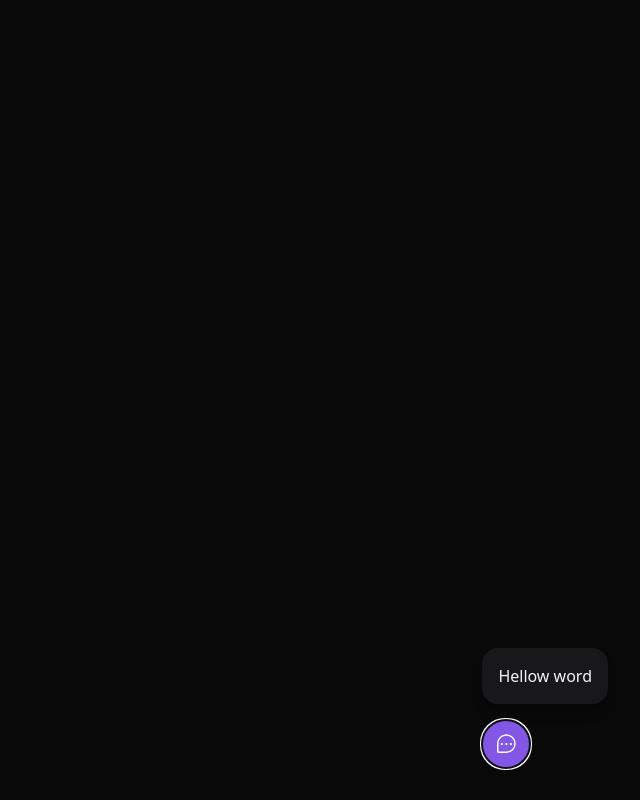
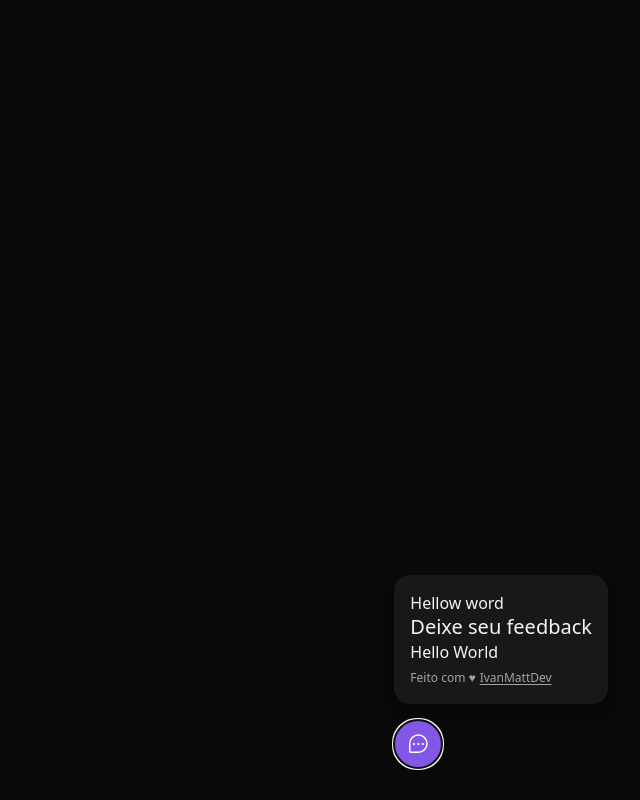
Before and after one commit to IvanMatt8/event-nlw, a React (Vite) app: page / in a window 1280 px wide. Both pictures are taken after a click on the button "FeedBack". Shown: the whole page, without its empty margins (640-1280 px from the left). Built offline with nearby package versions, Linux system fonts and the light colour scheme.

Commit message:
build: wrapper widgetForm

```diff
--- a/src/components/widgetForm/WidgetForm.tsx
+++ b/src/components/widgetForm/WidgetForm.tsx
@@ -2,6 +2,21 @@ export function WidgetForm() {
   return (
     <div className="bg-zinc-900 p-4 relative rounded-2xl mb-4 flex-col items-center shadow-lg  w-[calc(100vw-2rem)] md:w-auto">
       Hellow word
+      <header>
+        <span className="text-xl leading-6">Deixe seu feedback</span>
+      </header>
+      <p>Hello World</p>
+      <footer>
+        <span className="text-xs text-neutral-400 ">
+          Feito com ♥
+          <a
+            className="underline underline-offset-2 p-1"
+            href="https://www.instagram.com/ivanmatt8/"
+          >
+            IvanMattDev
+          </a>
+        </span>
+      </footer>
     </div>
   )
 }
```
